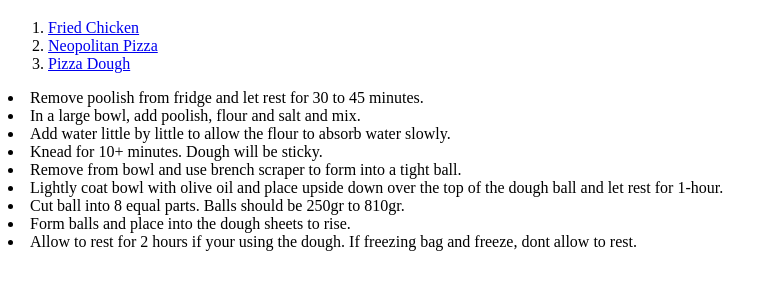
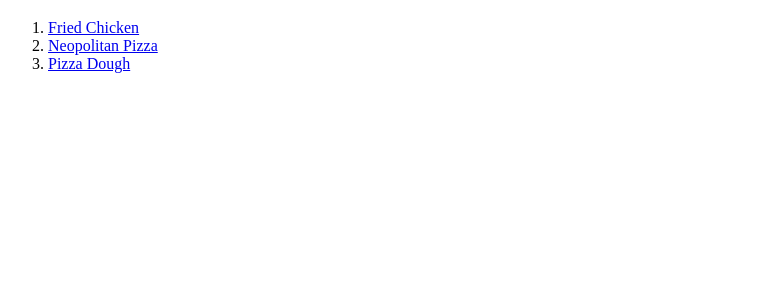
Before and after one commit to eastexflowerco/odin-recipes, a plain HTML site: page index.html in a window 1280 px wide. Shown: the part 61-350 px from the top of the page, without its empty margins (0-778 px from the left). Drawn offline with Linux system fonts and the light colour scheme.

Commit message:
Remove content that did not belong

```diff
--- a/index.html
+++ b/index.html
@@ -12,16 +12,5 @@
         <li><a href="./recipes/neapolitan-pizza.html">Neopolitan Pizza</a></li>
         <li><A href="./recipes/pizza-dough.html">Pizza Dough</A></li>
     </ol>
-    <or>
-        <li>Remove poolish from fridge and let rest for 30 to 45 minutes.</li>
-        <li>In a large bowl, add poolish, flour and salt and mix.</li>
-        <li>Add water little by little to allow the flour to absorb water slowly.</li>
-        <li>Knead for 10+ minutes. Dough will be sticky.</li>
-        <li>Remove from bowl and use brench scraper to form into a tight ball.</li>
-        <li>Lightly coat bowl with olive oil and place upside down over the top of the dough ball and let rest for 1-hour.</li>
-        <li>Cut ball into 8 equal parts. Balls should be 250gr to 810gr.</li>
-        <li>Form balls and place into the dough sheets to rise.</li>
-        <li>Allow to rest for 2 hours if your using the dough. If freezing bag and freeze, dont allow to rest.</li>
-    </or>
 </body>
 </html>
```
